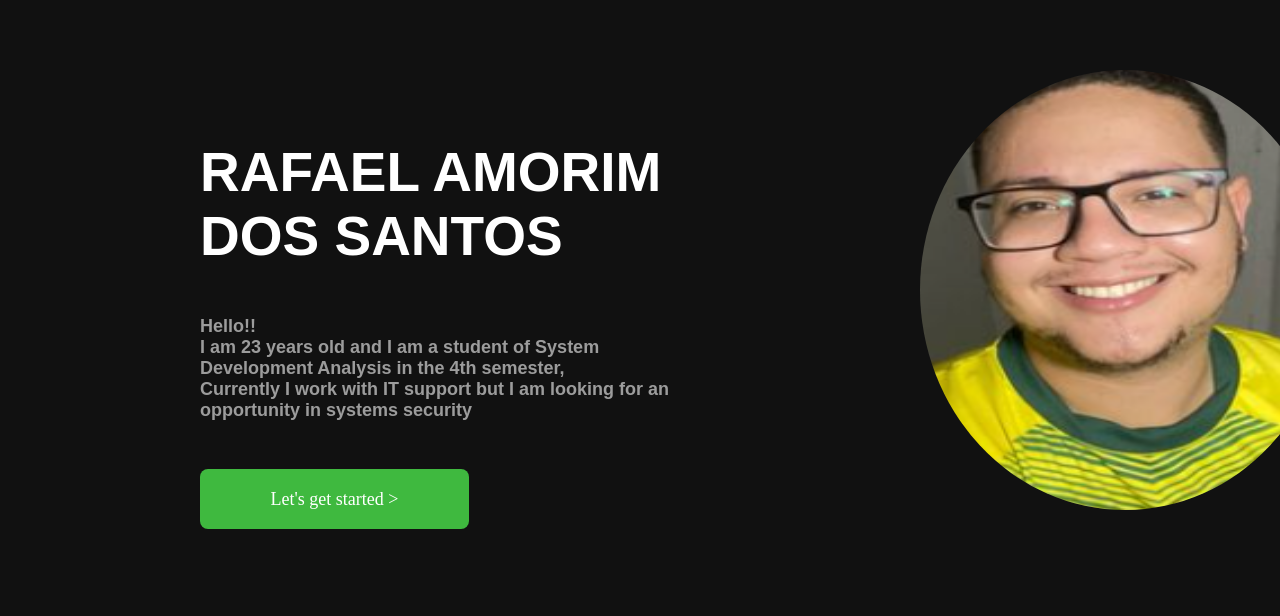
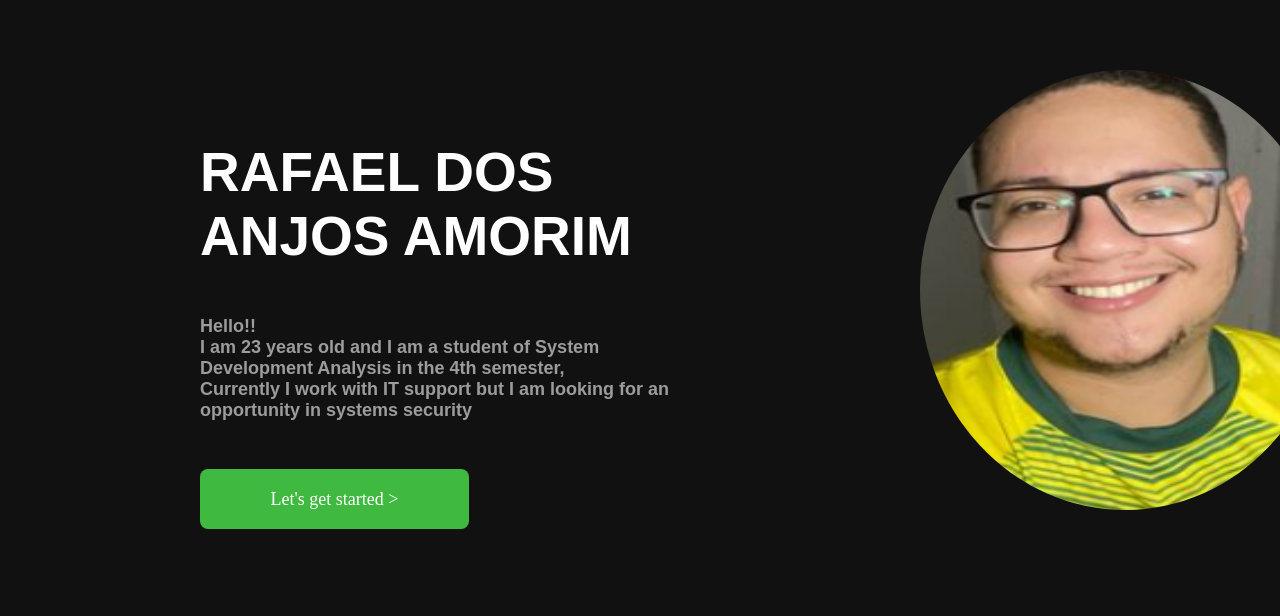
Before and after one commit to Rafaelamori/rafaelamorim, a plain HTML site: page Index.html in a window 1280 px wide. Shown: the part 85-701 px from the top of the page. Drawn offline with Linux system fonts and the light colour scheme.

Commit message:
Update Index.html

```diff
--- a/Index.html
+++ b/Index.html
@@ -52,7 +52,7 @@
             <img src="IMG/usuario.png" alt="Foto de Perfil" id="perfil">
         </div>
         <div class="descri">
-            <h1>Rafael Amorim dos Santos</h1>
+            <h1>Rafael Dos Anjos Amorim</h1>
             </br>
             <h3>Hello!!</br>
               I am 23 years old and I am a student of System Development Analysis in the 4th semester,</br>
```
